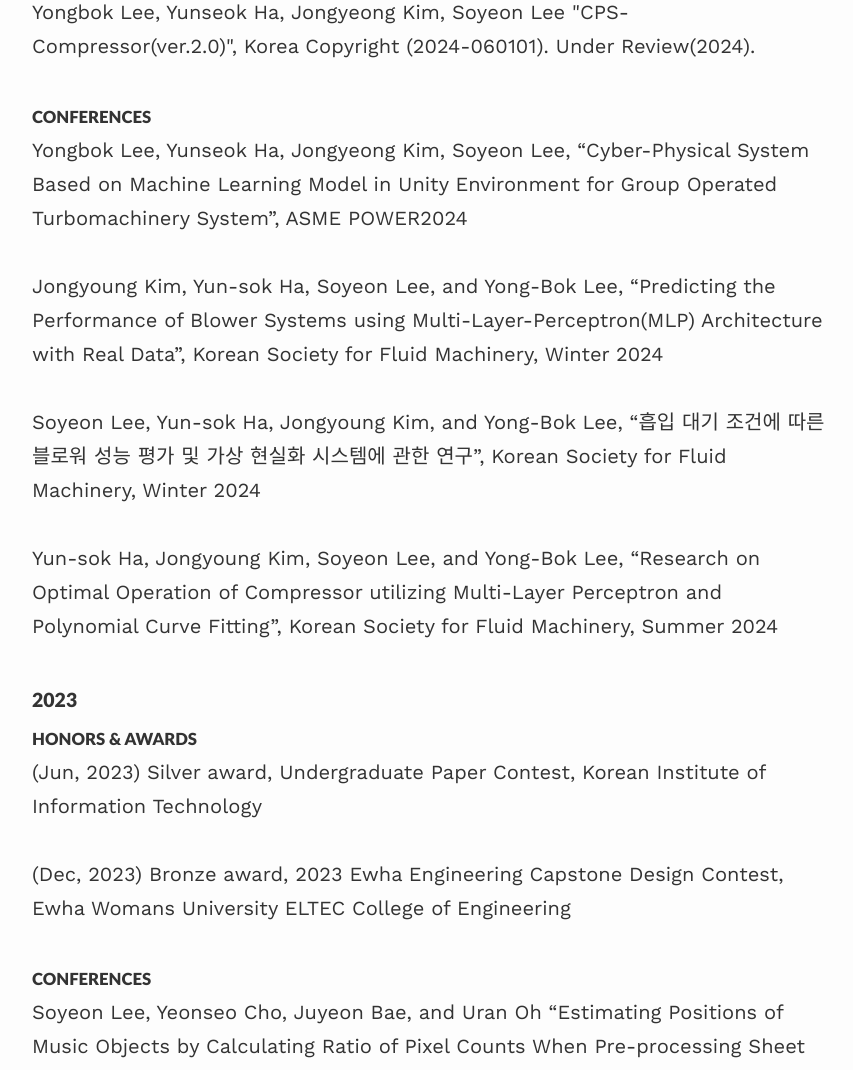
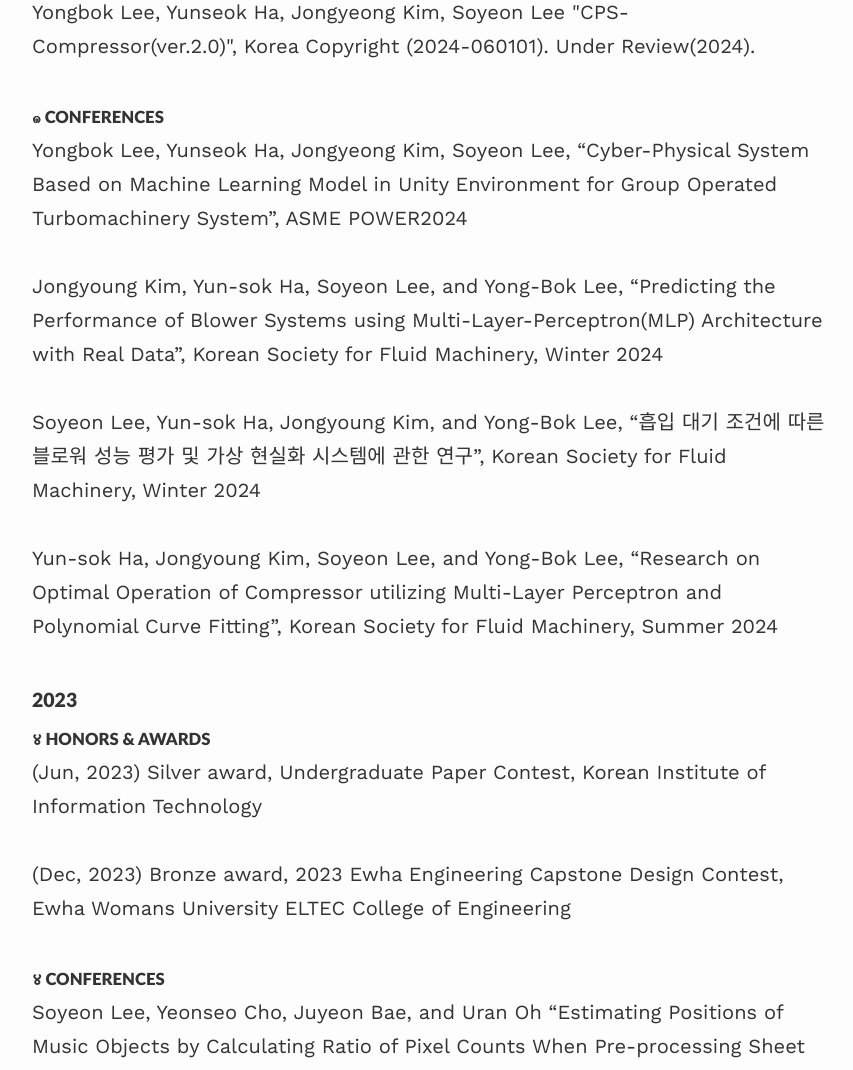
Before and after one commit to soysilver/soysilvery, a Jekyll site: the page built from archive.html, in a window 1280 px wide. Shown: the part 359-1429 px from the top of the page, without its empty margins (208-1061 px from the left). Built offline with Jekyll 4.4.1, drawn with Linux system fonts in a browser that asks for light colours; nearby versions of some CDN libraries.

Commit message:
Update archive.html

```diff
--- a/archive.html
+++ b/archive.html
@@ -13,7 +13,7 @@ title: Archive
 	<h4><small>๑ SOFTWARE</small></h4>
     	<a> Yongbok Lee, Yunseok Ha, Jongyeong Kim, Soyeon Lee "CPS-Compressor(ver.2.0)", Korea Copyright (2024-060101). Under Review(2024).</a><br/><br>
 
-	<h4><small>CONFERENCES</small></h4>
+	<h4><small>๑ CONFERENCES</small></h4>
 		<a href="https://event.asme.org/Events/media/library/resources/power/Power-2024-Final-Program.pdf">Yongbok Lee, Yunseok Ha, Jongyeong Kim, Soyeon Lee, “Cyber-Physical System Based on Machine Learning Model in Unity Environment for Group Operated Turbomachinery System”, ASME POWER2024</a><br/><br>
 		<a href="">Jongyoung Kim, Yun-sok Ha, Soyeon Lee, and Yong-Bok Lee, “Predicting the Performance of Blower Systems using Multi-Layer-Perceptron(MLP) Architecture with Real Data”, Korean Society for Fluid Machinery, Winter 2024 </a><br/><br>
 		<a href="">Soyeon Lee, Yun-sok Ha, Jongyoung Kim, and Yong-Bok Lee, “흡입 대기 조건에 따른 블로워 성능 평가 및 가상 현실화 시스템에 관한 연구”, Korean Society for Fluid Machinery, Winter 2024 </a><br/><br>
@@ -21,12 +21,12 @@ title: Archive
 
 	<h3><small>2023</small></h3>
 
-	<h4><small>HONORS & AWARDS</small></h4>
+	<h4><small>४ HONORS & AWARDS</small></h4>
 		<a>(Jun, 2023) Silver award, Undergraduate Paper Contest, Korean Institute of Information Technology</a><br/><br>
 		<a>(Dec, 2023) Bronze award, 2023 Ewha Engineering Capstone Design Contest, Ewha Womans University ELTEC College of Engineering</a><br/><br>
 
 
-	<h4><small>CONFERENCES</small></h4>
+	<h4><small>४ CONFERENCES</small></h4>
 		<a href="https://www.dbpia.co.kr/journal/articleDetail?nodeId=NODE11485493">Soyeon Lee, Yeonseo Cho, Juyeon Bae, and Uran Oh “Estimating Positions of Music Objects by Calculating Ratio of Pixel Counts When Pre-processing Sheet Music Images”, Proceedings of KIIT Conference, Summer 2023 </a><br/><br>
 		<a href="https://www.dbpia.co.kr/journal/articleDetail?nodeId=NODE11652200">Soyeon Lee, Yeonseo Cho, Juyeon Bae “Music Reader, a sheet music conversion application for the visually impaired”, Proceedings of KIIT Conference, Winter 2023 </a><br/><br>
 
```
